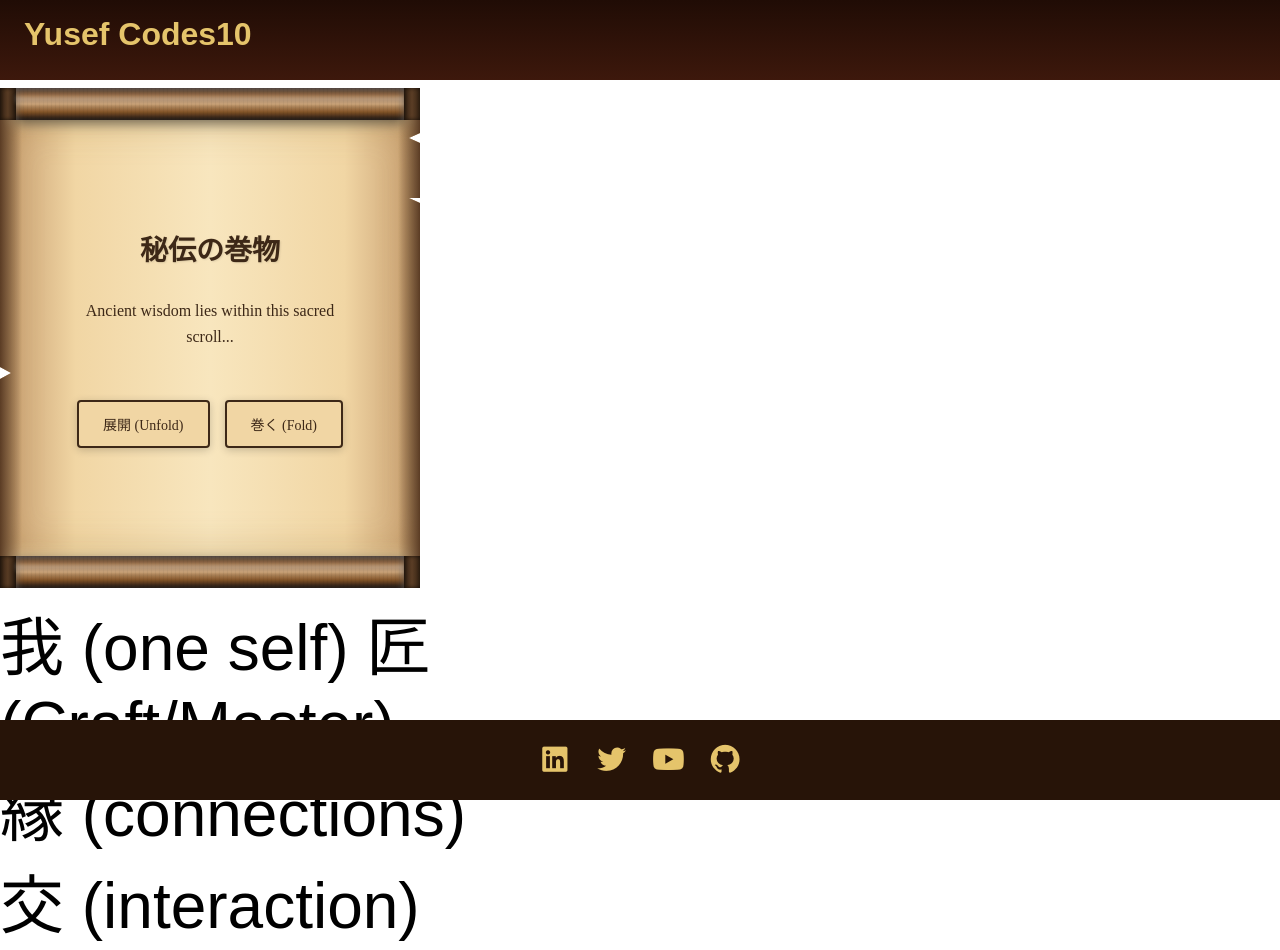
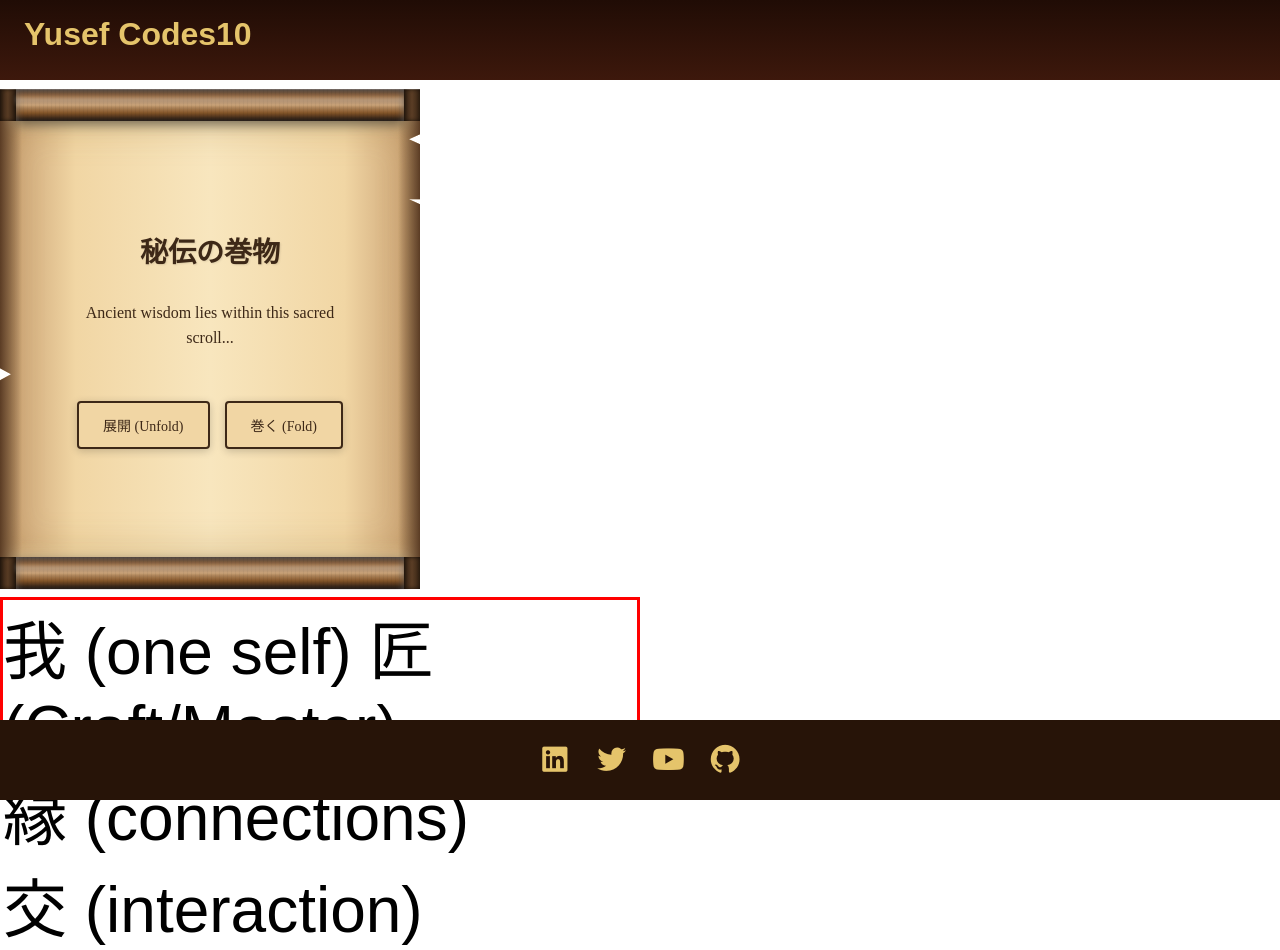
Before and after one commit to yusef-codes10/yusef-codes10-portfolio, a Vue app: page / in a window 1280 px wide. Built offline with nearby package versions, Linux system fonts and the light colour scheme; a web font is replaced by a local one.

Commit message:
grid layout issue

```diff
--- a/src/components/ManuscriptIndex.vue
+++ b/src/components/ManuscriptIndex.vue
@@ -15,5 +15,8 @@
 .kanji {
   font-size: 4rem;
   font-family: 'Yuji Boku', sans-serif;
+  grid-area: manuscript;
+  border: 3px solid red;
+  height: 200px;
 }
 </style>
--- a/src/components/PMain.vue
+++ b/src/components/PMain.vue
@@ -47,7 +47,7 @@ console.log(foldScroll)
 
 <style scoped>
 .scene {
-  perspective: 1000px;
+  /* perspective: 1000px; */
   grid-area: scroll;
 }
 
```
